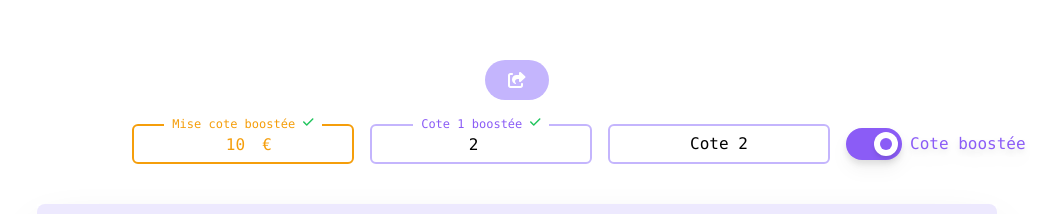
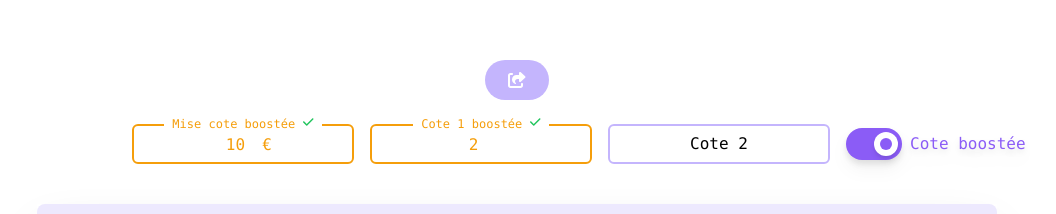
Before and after one commit to Mysto91/calcul-cote-v2, a React (Create React App) app: page / in a window 1280 px wide. Shown: the part 224-438 px from the top of the page, without its empty margins (123-1179 px from the left). Built offline with nearby package versions, Linux system fonts and the light colour scheme; no server answers.

Commit message:
CC-48 : Ajouter la surbrillance de la cote boostée sur le champs Cote 1 boostée

```diff
--- a/src/components/inputs/BetForm.tsx
+++ b/src/components/inputs/BetForm.tsx
@@ -3,6 +3,7 @@ import BetInput from './BetInput'
 import { InputEnum } from '../../enums/inputEnums'
 import BetSwitch from './BetSwitch'
 import { useBetContext } from '../../contexts/context'
+import { type Style } from '../../utils/useStyle'
 
 export default function BetForm (): ReactElement {
   const {
@@ -12,6 +13,14 @@ export default function BetForm (): ReactElement {
     betValue,
     boostedBetEnabled
   } = useBetContext()
+
+  function getBoostedBetInputStyle (): Style {
+    return {
+      textColor: boostedBetEnabled ? 'amber-500' : null,
+      borderColor: boostedBetEnabled ? 'amber-500' : null,
+      ringColor: boostedBetEnabled ? 'amber-300' : null
+    }
+  }
 
   return (
     <form className="
@@ -23,11 +32,7 @@ export default function BetForm (): ReactElement {
             id={InputEnum.BET_VALUE}
             textValue={betValue}
             setTextValue={ ({ target }) => { setBetStoreValue(InputEnum.BET_VALUE, target.value) }}
-            style={{
-              textColor: boostedBetEnabled ? 'amber-500' : null,
-              borderColor: boostedBetEnabled ? 'amber-500' : null,
-              ringColor: boostedBetEnabled ? 'amber-300' : null
-            }}
+            style={getBoostedBetInputStyle()}
             unit="€"
             incrementValue={1}
         >
@@ -39,6 +44,7 @@ export default function BetForm (): ReactElement {
             textValue={quotationOne}
             setTextValue={ ({ target }) => { setBetStoreValue(InputEnum.QUOTATION_ONE, target.value) }}
             minValue={1}
+            style={getBoostedBetInputStyle()}
         >
             { boostedBetEnabled ? 'Cote 1 boostée' : 'Cote 1' }
         </BetInput>
```
